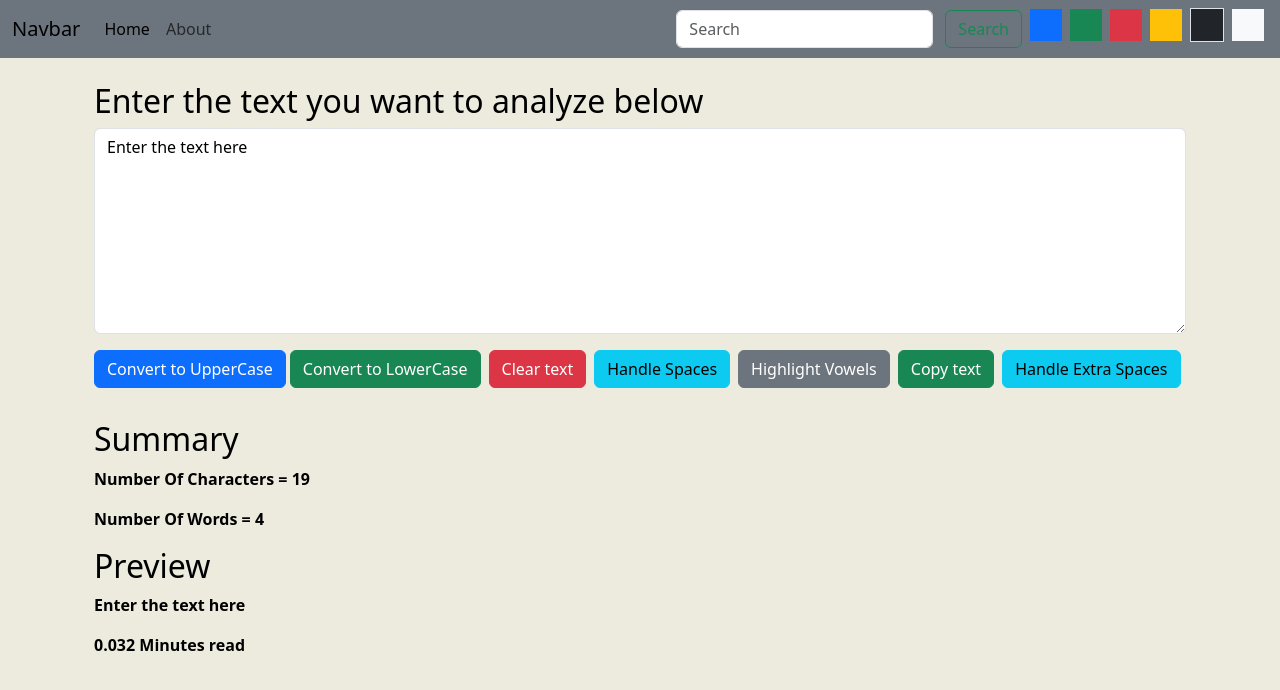
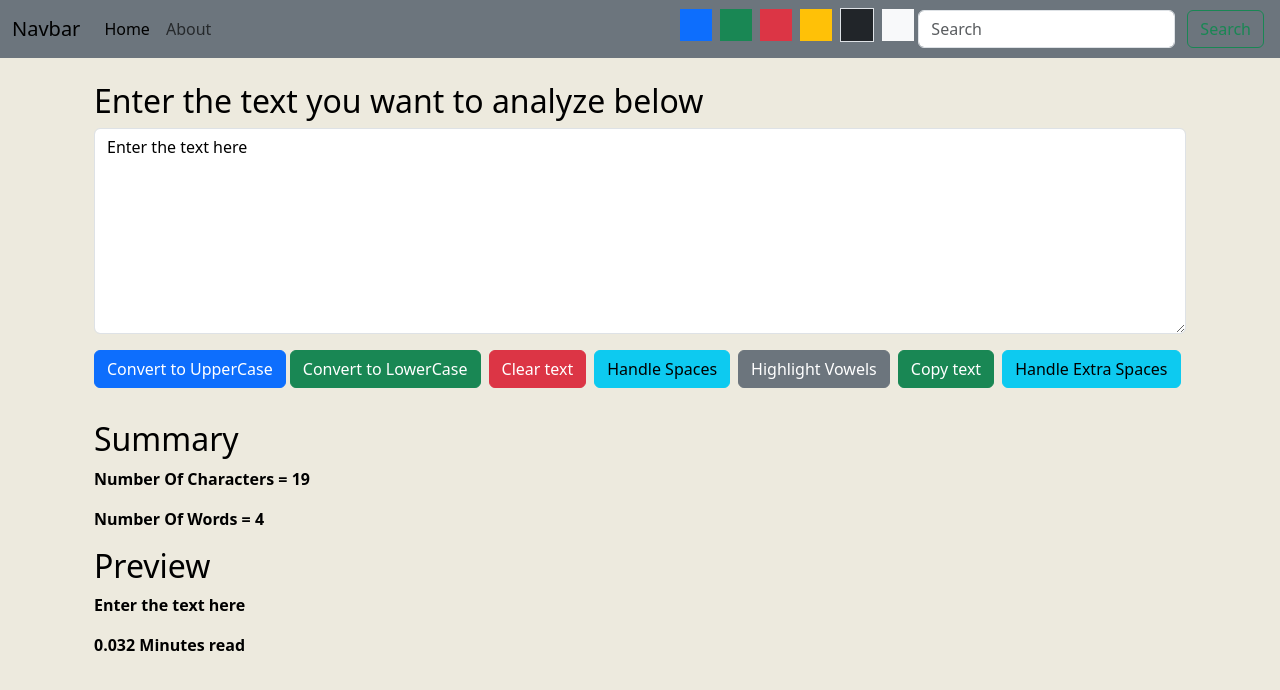
Before and after one commit to Anuragsinghsengar/TextStat, a React (Create React App) app: page / in a window 1280 px wide. Shown: the top 690 px of the page. Built offline with nearby package versions, Linux system fonts and the light colour scheme.

Commit message:
blue button margin corrected

```diff
--- a/src/components/Navbar.js
+++ b/src/components/Navbar.js
@@ -20,16 +20,16 @@ export default function Navbar(props) {
           <a className="nav-link" href="#">{props.About}</a>
         </li>
         </ul>
-      <form className="d-flex" role="search">
-        <input className="form-control me-2" type="search" placeholder="Search" aria-label="Search"/>
-        <button className="btn btn-outline-success mx-1" type="submit">Search</button>
-      </form>
       <div className="p-3 mb-2 bg-primary text-white mx-1" onClick={props.BlueMode}></div>
       <div className="p-3 mb-2 bg-success text-white mx-1" onClick={props.GreenMode}></div>
       <div className="p-3 mb-2 bg-danger text-white mx-1" onClick={props.RedMode}></div>
       <div className="p-3 mb-2 bg-warning text-dark mx-1" onClick={props.YellowMode}></div>
       <div className="p-3 mb-2 bg-dark text-white border mx-1" onClick={props.DarkMode}></div>
       <div className="p-3 mb-2 bg-light text-dark mx-1" onClick={props.LightMode}></div>
+      <form className="d-flex" role="search">
+        <input className="form-control me-2" type="search" placeholder="Search" aria-label="Search"/>
+        <button className="btn btn-outline-success mx-1" type="submit">Search</button>
+      </form>
       {/* <div className="form-check form-switch mx-2">
         <label className={`form-check-label text-${props.mode ==='light'?'black':'white'}`} htmlFor="flexSwitchCheckDefault">Enable Blue Mode</label>
         <input className="form-check-input" onClick={props.BlueMode} type="checkbox" role="switch" id="flexSwitchCheckDefault"/>
```
